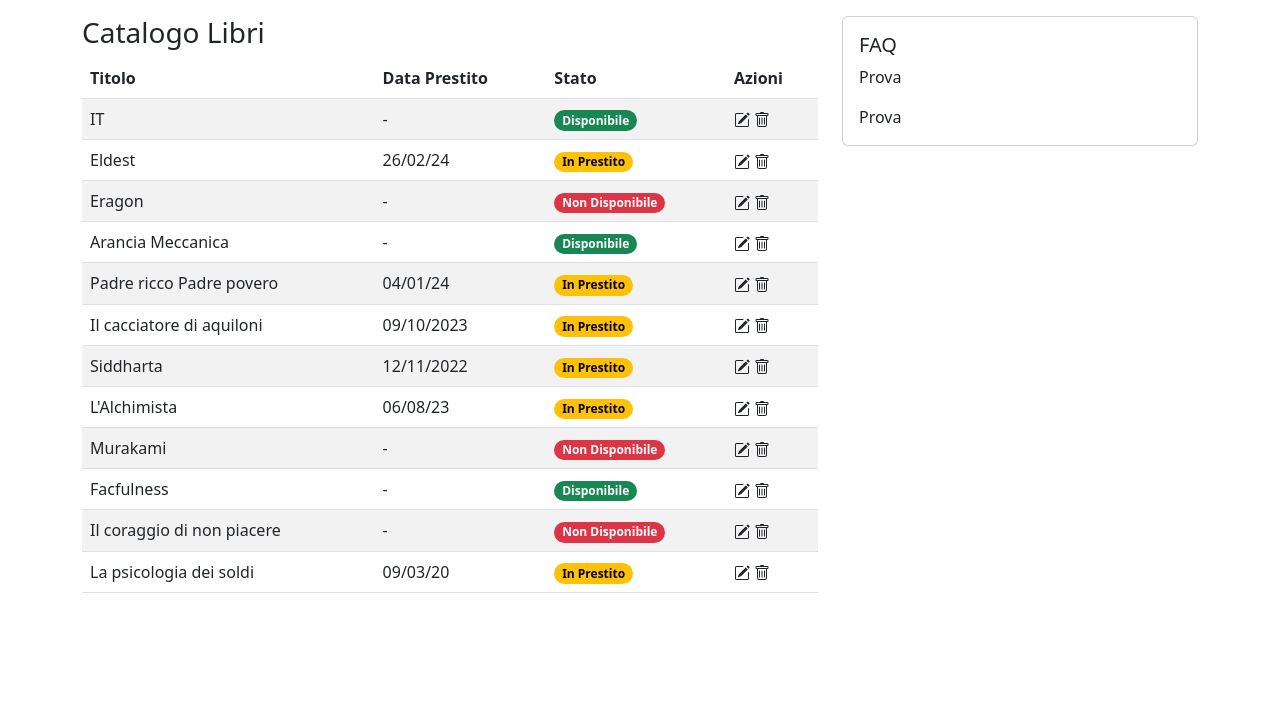
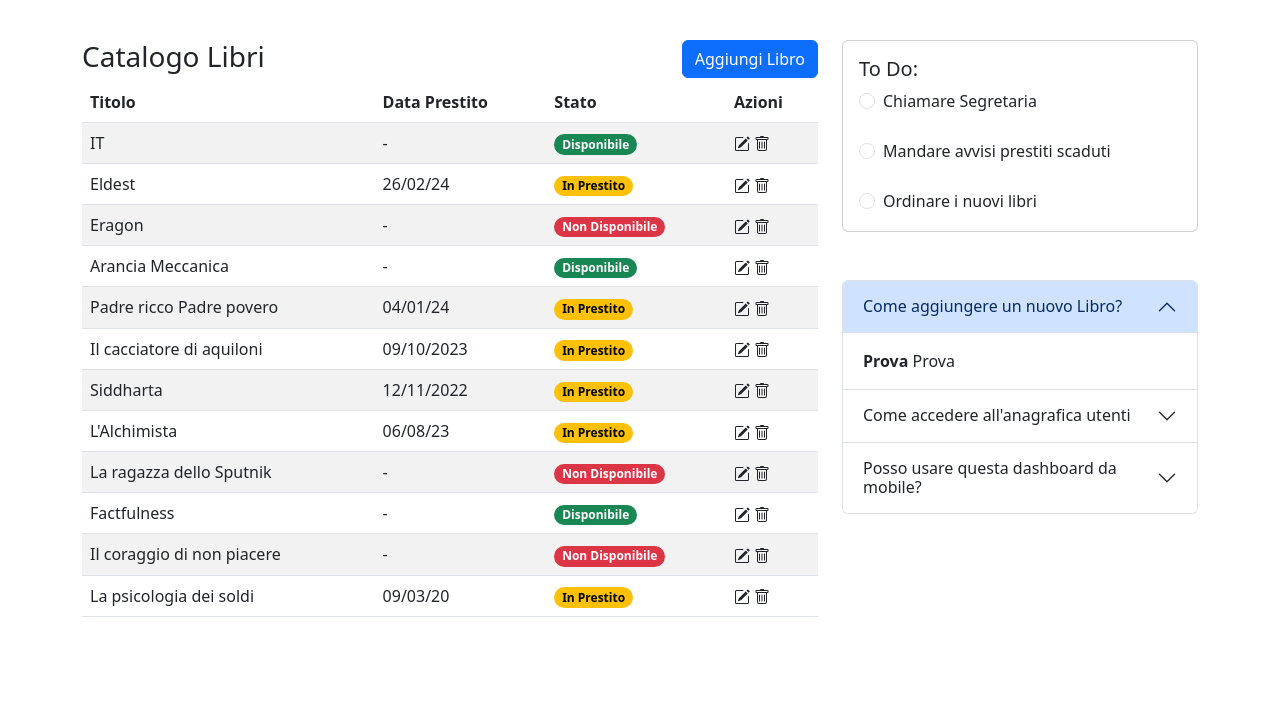
Before and after one commit to RFlow3r7/Bootstrap-Dashboard, a plain HTML site: page index.html in a window 1280 px wide. Shown: the part 74-800 px from the top of the page. Drawn offline with nearby package versions, Linux system fonts and the light colour scheme.

Commit message:
Update: Esercizio Terminato

```diff
--- a/index.html
+++ b/index.html
@@ -6,7 +6,7 @@
     <meta name="viewport" content="width=device-width, initial-scale=1">
     <link rel="stylesheet" href="https://cdn.jsdelivr.net/npm/bootstrap@5.3.0/dist/css/bootstrap.min.css">
     <link rel="stylesheet" type="text/css" href="/css/app.css">
-    <title>Dashboard Layout</title>
+    <title>Dashboard Bootstrap</title>
 </head>
 
 <body>
@@ -38,8 +38,8 @@
                     </li>
                 </ul>
                 <form class="d-flex">
-                    <input class="form-control me-2" type="search" placeholder="Search" aria-label="Search">
-                    <button class="btn btn-outline-success" type="submit">Search</button>
+                    <input class="form-control me-2" type="Cerca" placeholder="Cerca" aria-label="Cerca">
+                    <button class="btn btn-outline-success" type="submit">Cerca</button>
                 </form>
             </div>
         </div>
@@ -48,8 +48,13 @@
 
     <div class="container">
         <div class="row">
-            <div class="col-md-8 mt-4">
-                <h3> Catalogo Libri </h3>
+            <div class="col-md-8 mt-5">
+                <div class="d-flex justify-content-between">
+                    <div>
+                        <h3> Catalogo Libri </h3>
+                    </div>
+                    <div><button type="button" class="btn btn-primary">Aggiungi Libro</button></div>
+                </div>
                 <table class="table table-striped">
                     <thead>
                         <tr>
@@ -238,7 +243,7 @@
                         </tr>
 
                         <tr>
-                            <td>Murakami</th>
+                            <td>La ragazza dello Sputnik</th>
                             <td>-</td>
                             <td><span class="badge rounded-pill text-bg-danger">Non Disponibile</span></td>
                             <td><svg xmlns="http://www.w3.org/2000/svg" width="16" height="16" fill="currentColor"
@@ -259,7 +264,7 @@
                             </td>
 
                         <tr>
-                            <td>Facfulness</td>
+                            <td>Factfulness</td>
                             <td>-</td>
                             <td><span class="badge rounded-pill text-bg-success">Disponibile</span></td>
                             <td><svg xmlns="http://www.w3.org/2000/svg" width="16" height="16" fill="currentColor"
@@ -333,21 +338,68 @@
 
     </div>
 
-
-    <div class="col-md-4">
-        <div class="mt-4"> </div>
+    <div class="col-md-4 mt-5">
         <div class="card">
             <div class="card-body">
-                <h5 class="card-title">FAQ</h5>
-                <p class="card-text">Prova</p>
-                <p class="card-text">Prova</p>
+                <h5 class="card-title">To Do:</h5>
+                <div class="form-check">
+                    <input class="form-check-input" type="radio" name="domanda1" id="opzione1"> <label
+                        class="form-check-label" for="opzione1">Chiamare Segretaria</label>
+                    <div class="form-check"></div><input class="form-check-input" type="radio" name="domanda1"
+                        id="opzione1"> <label class="form-check-label" for="opzione2">Mandare avvisi prestiti
+                        scaduti</label>
+                    <div class="form-check"></div><input class="form-check-input" type="radio" name="domanda1"
+                        id="opzione1"> <label class="form-check-label" for="opzione2">Ordinare i nuovi libri</label>
+                </div>
+            </div>
+        </div>
+
+        <div class="col-md-4 mt-5 mb-5"> </div>
+        <div class="accordion" id="accordionExample">
+            <div class="accordion-item">
+                <h2 class="accordion-header">
+                    <button class="accordion-button" type="button" data-bs-toggle="collapse"
+                        data-bs-target="#collapseOne" aria-expanded="true" aria-controls="collapseOne">
+                        Come aggiungere un nuovo Libro?
+                    </button>
+                </h2>
+                <div id="collapseOne" class="accordion-collapse collapse show" data-bs-parent="#accordionExample">
+                    <div class="accordion-body">
+                        <strong>Prova</strong> Prova
+                    </div>
+                </div>
+            </div>
+            <div class="accordion-item">
+                <h2 class="accordion-header">
+                    <button class="accordion-button collapsed" type="button" data-bs-toggle="collapse"
+                        data-bs-target="#collapseTwo" aria-expanded="false" aria-controls="collapseTwo">
+                        Come accedere all'anagrafica utenti
+                    </button>
+                </h2>
+                <div id="collapseTwo" class="accordion-collapse collapse" data-bs-parent="#accordionExample">
+                    <div class="accordion-body">
+                        <strong>Prova</strong> Prova
+                    </div>
+                </div>
+            </div>
+            <div class="accordion-item">
+                <h2 class="accordion-header">
+                    <button class="accordion-button collapsed" type="button" data-bs-toggle="collapse"
+                        data-bs-target="#collapseThree" aria-expanded="false" aria-controls="collapseThree">
+                        Posso usare questa dashboard da mobile?
+                    </button>
+                </h2>
+                <div id="collapseThree" class="accordion-collapse collapse" data-bs-parent="#accordionExample">
+                    <div class="accordion-body">
+                        <strong>Prova</strong> Prova
+                    </div>
+                </div>
             </div>
         </div>
     </div>
     </div>
 
 
-
     <script src="https://cdn.jsdelivr.net/npm/bootstrap@5.3.0/dist/js/bootstrap.bundle.min.js"></script>
 </body>
 
```
